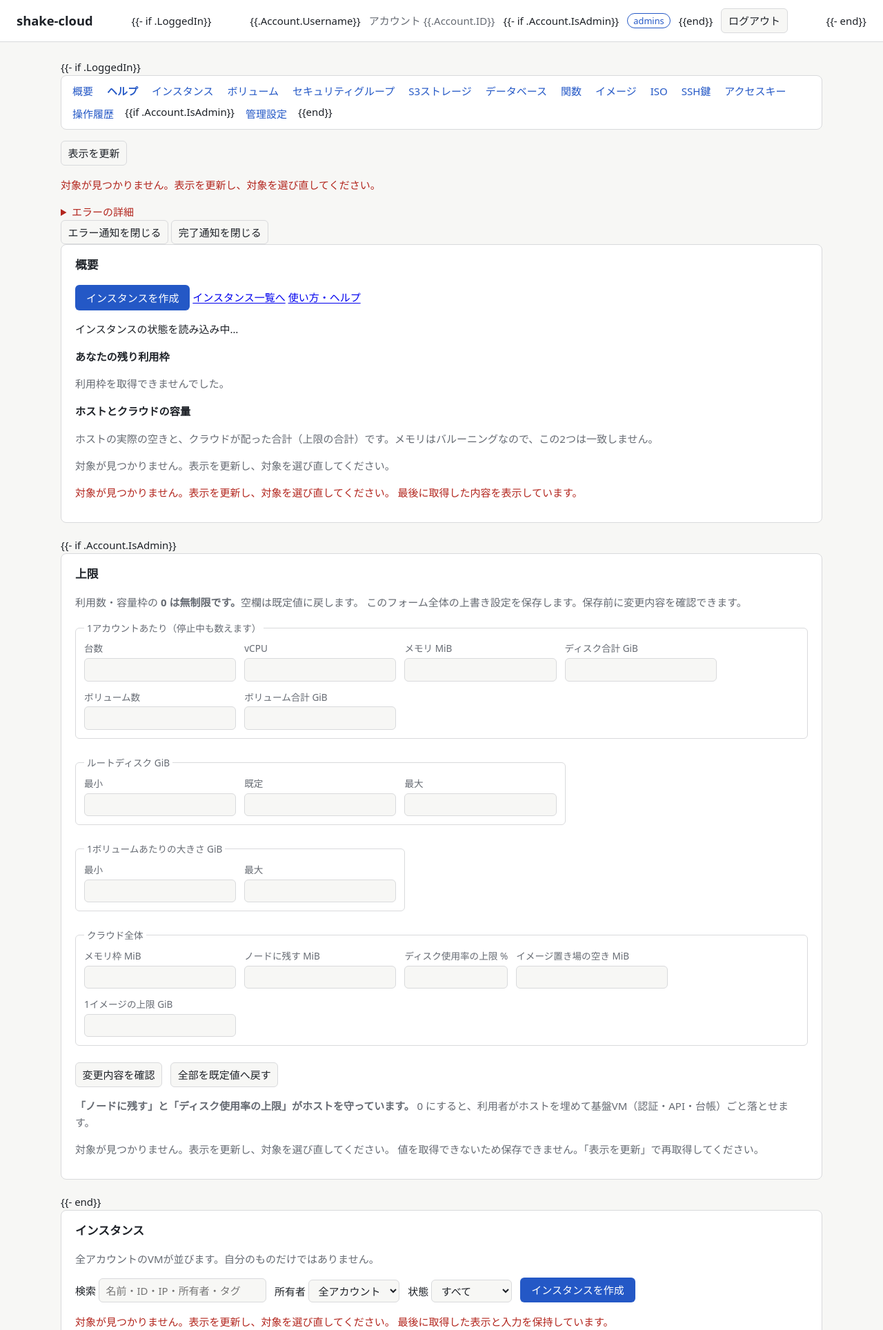
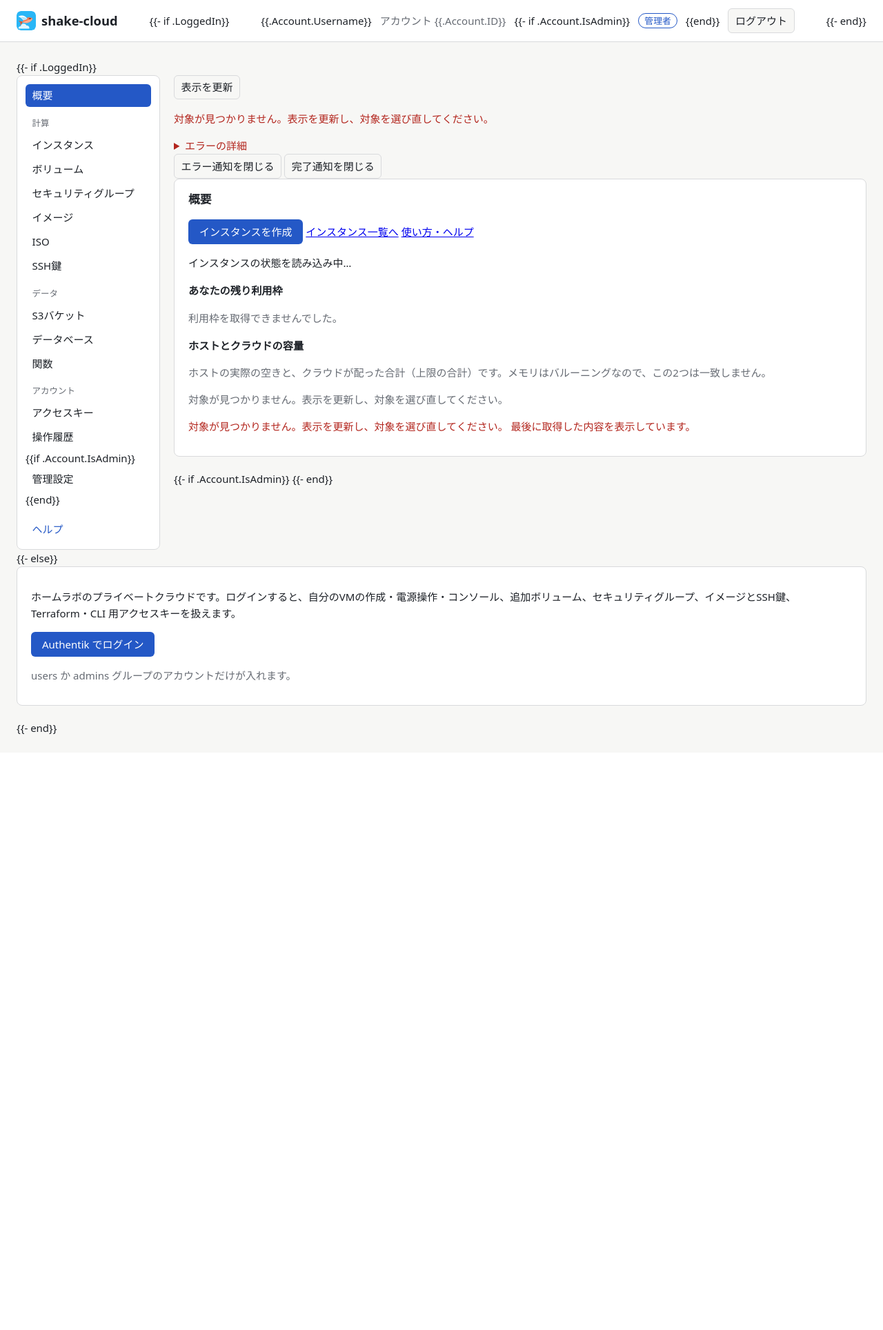
Before and after one commit to rurutheGeek/shake-cloud, a PHP site: page / in a window 1280 px wide. Shown: the top 1928 px of the page at 69% size. After the commit the page ends 1065 px from the top, so only its background shows below. Run offline with PHP 8.4, Linux system fonts and the light colour scheme.

Commit message:
feat(portal): メニューを3つにまとめ、1画面に1セクションだけ表示する
14セクションが1本の長いページに並んでいたのを、メニューで選んだ1つだけ表示する。メニューは「計算・データ・アカウント」に分け、広い画面では左の列に置く。URLは変えていない。表記を揃え、ヘッダーにロゴを置く。

Co-Authored-By: Claude Opus 5.5 <noreply@anthropic.com>

```diff
--- a/cloud/api/internal/server/web/help.html
+++ b/cloud/api/internal/server/web/help.html
@@ -9,7 +9,7 @@
 </head>
 <body>
 <header>
-  <h1>shake-cloud ヘルプ</h1>
+  <h1 class="brand"><img src="/static/favicon.svg" alt="" width="28" height="28">shake-cloud ヘルプ</h1>
   <div class="who"><a class="button" href="/">ポータルへ戻る</a></div>
 </header>
 <main class="help">
--- a/cloud/api/internal/server/web/index.html
+++ b/cloud/api/internal/server/web/index.html
@@ -12,34 +12,45 @@
 <body>
 <a class="skip-link" href="#main">本文へ移動</a>
 <header>
-  <h1>shake-cloud</h1>
+  <h1 class="brand"><img src="/static/favicon.svg" alt="" width="28" height="28">shake-cloud</h1>
   {{- if .LoggedIn}}
   <div class="who">
     <span>{{.Account.Username}}</span>
     <span class="muted">アカウント {{.Account.ID}}</span>
-    {{- if .Account.IsAdmin}}<span class="badge">admins</span>{{end}}
+    {{- if .Account.IsAdmin}}<span class="badge">管理者</span>{{end}}
     <button id="logout" type="button">ログアウト</button>
   </div>
   {{- end}}
 </header>
 <main id="main">
 {{- if .LoggedIn}}
+  <div class="layout">
   <nav id="navigation" aria-label="クラウドの操作">
     <a href="#overview">概要</a>
-    <a href="/help" class="help-link">ヘルプ</a>
+    <div class="nav-group" role="group" aria-labelledby="nav-compute">
+      <p id="nav-compute" class="nav-heading">計算</p>
       <a href="#instances-view">インスタンス</a>
       <a href="#volumes-view">ボリューム</a>
       <a href="#security-view">セキュリティグループ</a>
-    <a href="#s3-view">S3ストレージ</a>
-    <a href="#databases-view">データベース</a>
-    <a href="#functions-view">関数</a>
       <a href="#images-view">イメージ</a>
       <a href="#isos-view">ISO</a>
       <a href="#ssh-view">SSH鍵</a>
+    </div>
+    <div class="nav-group" role="group" aria-labelledby="nav-data">
+      <p id="nav-data" class="nav-heading">データ</p>
+      <a href="#s3-view">S3バケット</a>
+      <a href="#databases-view">データベース</a>
+      <a href="#functions-view">関数</a>
+    </div>
+    <div class="nav-group" role="group" aria-labelledby="nav-account">
+      <p id="nav-account" class="nav-heading">アカウント</p>
       <a href="#keys-view">アクセスキー</a>
       <a href="#events-view">操作履歴</a>
       {{if .Account.IsAdmin}}<a href="#settings">管理設定</a>{{end}}
+    </div>
+    <a href="/help" class="help-link">ヘルプ</a>
   </nav>
+  <div id="content">
   <div class="toolbar"><button id="refresh-all" type="button">表示を更新</button><span id="refresh-status" class="muted" role="status"></span></div>
   <aside id="feedback" aria-label="操作の通知">
     <div id="error" class="error" role="alert" hidden></div>
@@ -75,7 +86,7 @@
   </section>
   {{- if .Account.IsAdmin}}
   <section id="settings" data-view>
-    <h2 tabindex="-1">上限</h2>
+    <h2 tabindex="-1">管理設定（上限）</h2>
     <p class="muted">
       利用数・容量枠の <strong>0 は無制限です。</strong>空欄は既定値に戻します。
       このフォーム全体の上書き設定を保存します。保存前に変更内容を確認できます。
@@ -154,7 +165,7 @@
       </div>
     </div>
   </section>
-  <section id="instance-create-view" data-view>
+  <section id="instance-create-view" data-view data-nav="instances-view">
     <h2 tabindex="-1">インスタンスを作成</h2>
     <p><a href="#instances-view">一覧へ戻る</a> · <a href="#ssh-view">SSH鍵を登録</a> · <a href="#images-view">イメージを追加</a> · <a href="#isos-view">ISOを追加</a></p>
     <form id="create-instance">
@@ -427,6 +438,8 @@
     </div>
     <button id="more-events" type="button" hidden>さらに20件表示</button>
   </section>
+  </div>
+  </div>
 {{- else}}
   <section>
     <p>ホームラボのプライベートクラウドです。ログインすると、自分のVMの作成・電源操作・コンソール、追加ボリューム、セキュリティグループ、イメージとSSH鍵、Terraform・CLI 用アクセスキーを扱えます。</p>
--- a/cloud/api/internal/server/web/message.html
+++ b/cloud/api/internal/server/web/message.html
@@ -8,7 +8,7 @@
 <link rel="stylesheet" href="/static/portal.css">
 </head>
 <body>
-<header><h1>shake-cloud</h1></header>
+<header><h1 class="brand"><img src="/static/favicon.svg" alt="" width="28" height="28">shake-cloud</h1></header>
 <main>
   <section>
     <p>{{.}}</p>
--- a/cloud/api/internal/server/web/static/portal-ui.js
+++ b/cloud/api/internal/server/web/static/portal-ui.js
@@ -203,6 +203,32 @@ window.PortalUI = (() => {
         input.removeAttribute('aria-invalid');
       }
     }, true);
+    // One view at a time. The page used to be every section stacked in one
+    // long scroll; the address (#instances-view …) picks the section, so
+    // links, the back button and reloads keep working. Without this script
+    // every section stays visible.
+    const views = [...document.querySelectorAll('section[data-view]')];
+    const showView = (moveFocus) => {
+      const target = document.getElementById(decodeURIComponent(location.hash.slice(1)));
+      // A link to something outside the views (the skip link's #main) must
+      // not change which view is open.
+      if (target && !target.closest('section[data-view]') && moveFocus) return;
+      const view = target?.closest('section[data-view]') || $('overview');
+      for (const section of views) section.hidden = section !== view;
+      const current = '#' + (view.dataset.nav || view.id);
+      for (const link of document.querySelectorAll('#navigation a')) {
+        if (link.getAttribute('href') === current) link.setAttribute('aria-current', 'page');
+        else link.removeAttribute('aria-current');
+      }
+      if (moveFocus) {
+        window.scrollTo(0, 0);
+        view.querySelector('h2')?.focus();
+      }
+    };
+    if (views.length > 0) {
+      window.addEventListener('hashchange', () => showView(true));
+      showView(false);
+    }
     $('dismiss-error').addEventListener('click', () => { $('error').hidden = true; });
     $('dismiss-notice').addEventListener('click', () => { $('notice').hidden = true; });
     // Keep Tab inside the modal confirmation in both directions.
--- a/cloud/api/internal/server/web/static/portal.css
+++ b/cloud/api/internal/server/web/static/portal.css
@@ -37,7 +37,7 @@ body { margin: 0; font: 15px/1.6 system-ui, sans-serif; color: var(--fg); backgr
 header { display: flex; flex-wrap: wrap; gap: 1rem; align-items: center; justify-content: space-between; padding: 0.75rem 1.5rem; border-bottom: 1px solid var(--line); background: var(--panel); }
 h1 { font-size: 1.15rem; margin: 0; }
 h2 { font-size: 1.05rem; margin: 0 0 0.5rem; }
-main { max-width: 72rem; margin: 0 auto; padding: 1.5rem; }
+main { max-width: 84rem; margin: 0 auto; padding: 1.5rem; }
 section { background: var(--panel); border: 1px solid var(--line); border-radius: 8px; padding: 1rem 1.25rem; margin-bottom: 1.25rem; }
 .who { display: flex; gap: 0.75rem; align-items: center; flex-wrap: wrap; }
 .muted { color: var(--muted); }
@@ -48,10 +48,25 @@ input { min-width: 0; }
 button, .button { cursor: pointer; }
 button.danger, .button.danger { color: var(--danger); border-color: var(--danger); background: transparent; }
 .button { display: inline-block; padding: 0.4rem 1rem; border-radius: 6px; background: var(--accent); color: var(--on-accent); text-decoration: none; }
-#navigation { display: flex; flex-wrap: wrap; gap: 0.25rem 0.75rem; margin: 0 0 1rem; padding: 0.5rem 0.75rem; border: 1px solid var(--line); border-radius: 8px; background: var(--panel); }
-#navigation a { color: var(--accent); text-decoration: none; padding: 0.15rem 0.25rem; border-radius: 4px; }
-#navigation a:hover, #navigation a:focus { text-decoration: underline; }
-#navigation a.help-link { font-weight: 600; }
+/* The menu is a column beside the content on wide screens and a wrapping row
+   above it on narrow ones. One view is shown at a time (portal-ui.js). */
+.brand { display: flex; align-items: center; gap: 0.5rem; }
+.brand img { border-radius: 6px; }
+.layout { display: grid; grid-template-columns: 13rem minmax(0, 1fr); gap: 1.25rem; align-items: start; }
+#navigation { display: flex; flex-direction: column; gap: 0.1rem; position: sticky; top: 1rem; padding: 0.75rem; border: 1px solid var(--line); border-radius: 8px; background: var(--panel); }
+#navigation a { color: var(--fg); text-decoration: none; padding: 0.3rem 0.6rem; border-radius: 6px; }
+#navigation a:hover, #navigation a:focus-visible { background: var(--bg); }
+#navigation a[aria-current="page"] { background: var(--accent); color: var(--on-accent); }
+#navigation a.help-link { margin-top: 0.75rem; color: var(--accent); }
+.nav-group { display: flex; flex-direction: column; gap: 0.1rem; margin-top: 0.75rem; }
+.nav-heading { margin: 0 0 0.15rem; padding: 0 0.6rem; font-size: 0.78rem; color: var(--muted); }
+@media (max-width: 56rem) {
+  .layout { grid-template-columns: minmax(0, 1fr); }
+  #navigation { position: static; flex-direction: row; flex-wrap: wrap; gap: 0.25rem 0.5rem; }
+  .nav-group { flex-direction: row; flex-wrap: wrap; align-items: center; gap: 0.25rem 0.5rem; margin-top: 0; flex-basis: 100%; }
+  .nav-heading { margin: 0; padding: 0; }
+  #navigation a.help-link { margin-top: 0; }
+}
 .help section { max-width: 52rem; }
 .help ol { margin: 0.4rem 0 0.4rem 1.4rem; }
 .help li { margin: 0.3rem 0; }
```
Also changed, not shown: docs/development/I07-portal-ui.md (+2 -2 lines), 1 other file. Lines whose indentation alone changed are shown as unchanged.
